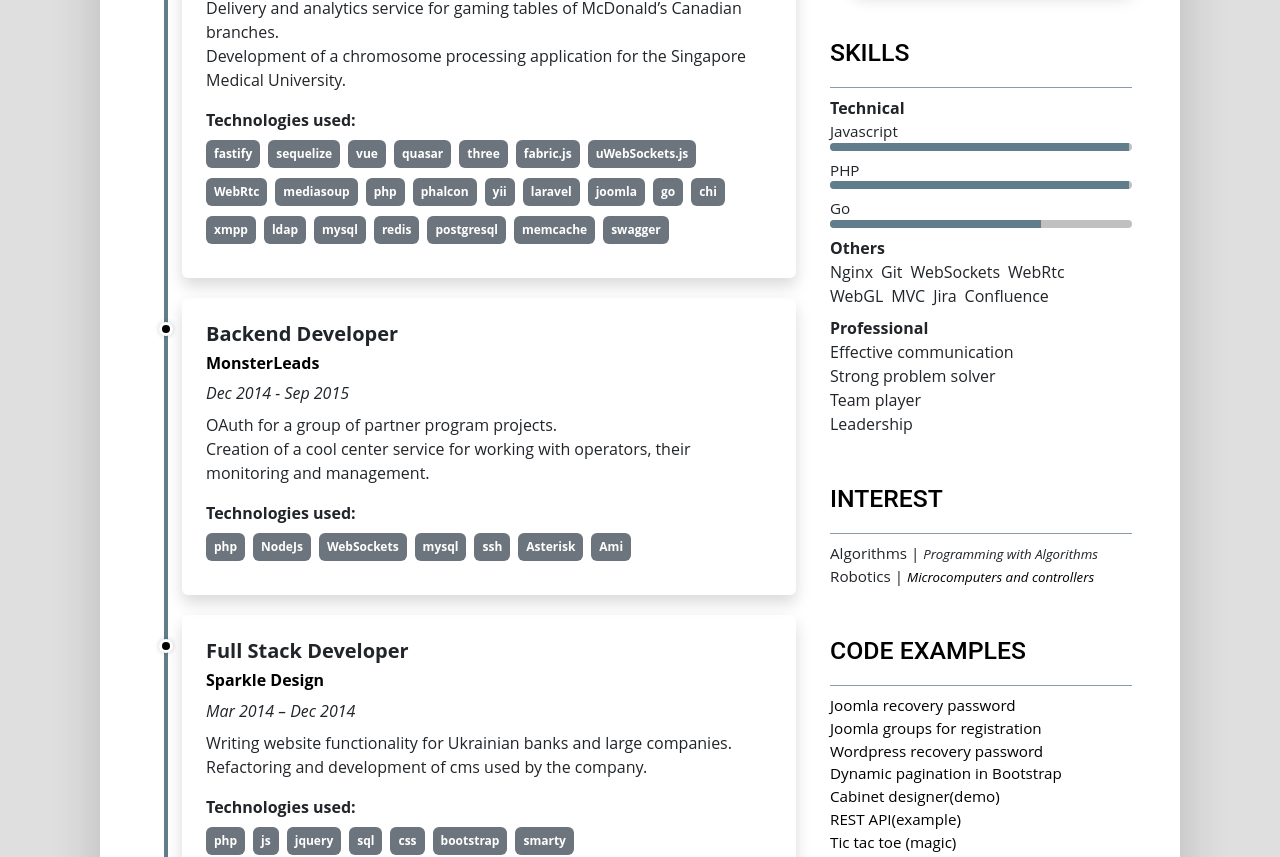
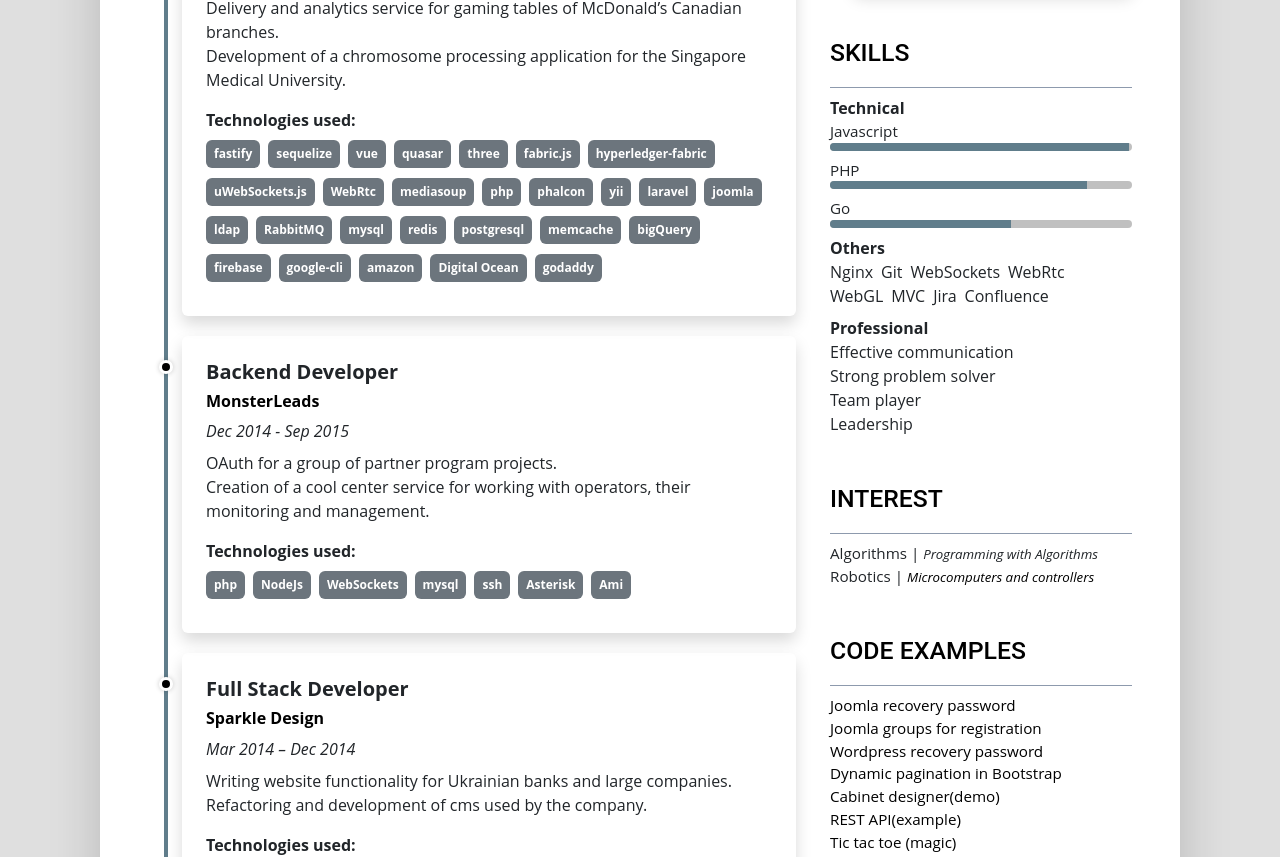
Before and after one commit to vlasenkofedor/vlasenkofedor.github.io, a Vue app: page / in a window 1280 px wide. Shown: the part 799-1656 px from the top of the page. Built offline with nearby package versions, Linux system fonts and the light colour scheme; a web font is replaced by a local one.

Commit message:
update 11.06.2023

```diff
--- a/src/data.js
+++ b/src/data.js
@@ -71,9 +71,9 @@ const experinceInfo = [
             'Delivery and analytics service for gaming tables of McDonald’s Canadian branches.<br/>' +
             'Development of a chromosome processing application for the Singapore Medical University.',
         techs: [
-            'fastify', 'sequelize', 'vue', 'quasar', 'three', 'fabric.js', 'uWebSockets.js', 'WebRtc',
-            'mediasoup', 'php', 'phalcon', 'yii', 'laravel', 'joomla', 'go', 'chi', 'xmpp', 'ldap',
-            'mysql', 'redis', 'postgresql', 'memcache', 'swagger'
+            'fastify', 'sequelize', 'vue', 'quasar', 'three', 'fabric.js', 'hyperledger-fabric', 'uWebSockets.js', 'WebRtc',
+            'mediasoup', 'php', 'phalcon', 'yii', 'laravel', 'joomla', 'ldap', 'RabbitMQ',
+            'mysql', 'redis', 'postgresql', 'memcache', 'bigQuery', 'firebase', 'google-cli', 'amazon', 'Digital Ocean', 'godaddy'
         ]
     },
     {
@@ -170,11 +170,11 @@ const skillInfo = [
     },
     {
         name: 'PHP',
-        rate: 99,
+        rate: 85,
     },
     {
         name: 'Go',
-        rate: 70,
+        rate: 60,
     }
 
 ]
```
